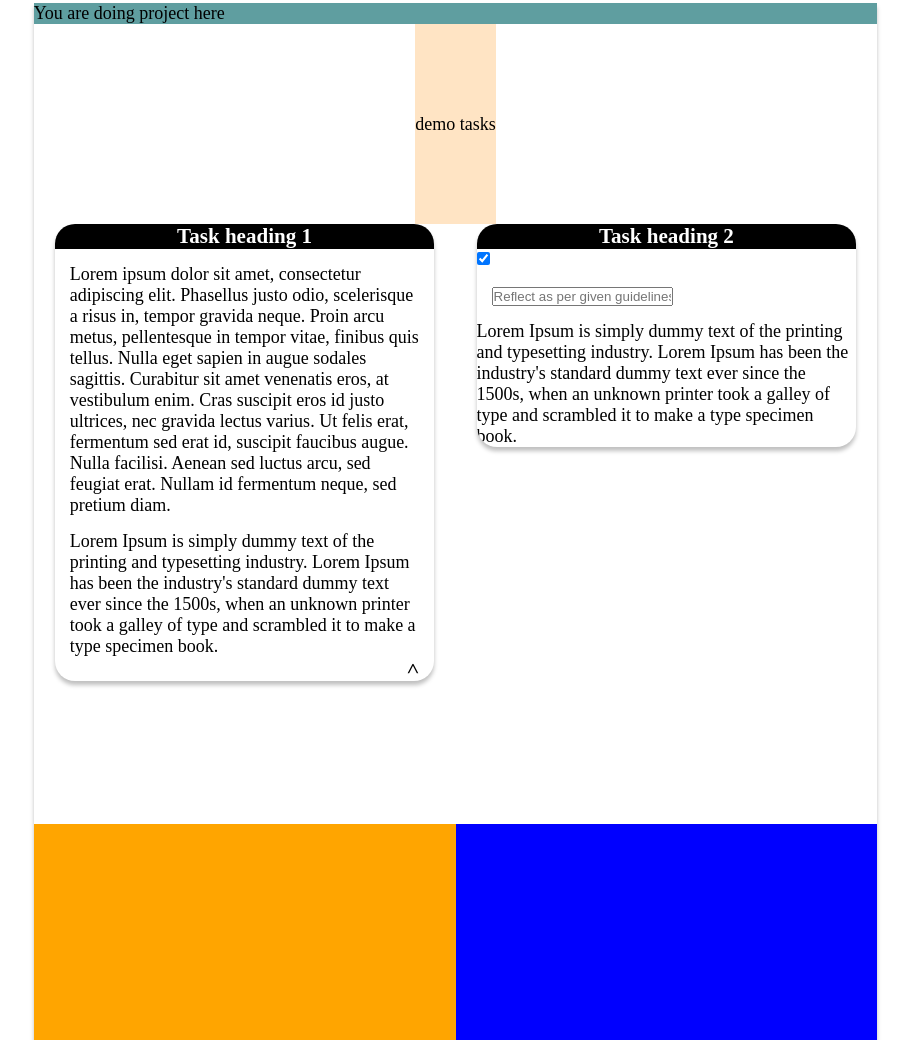
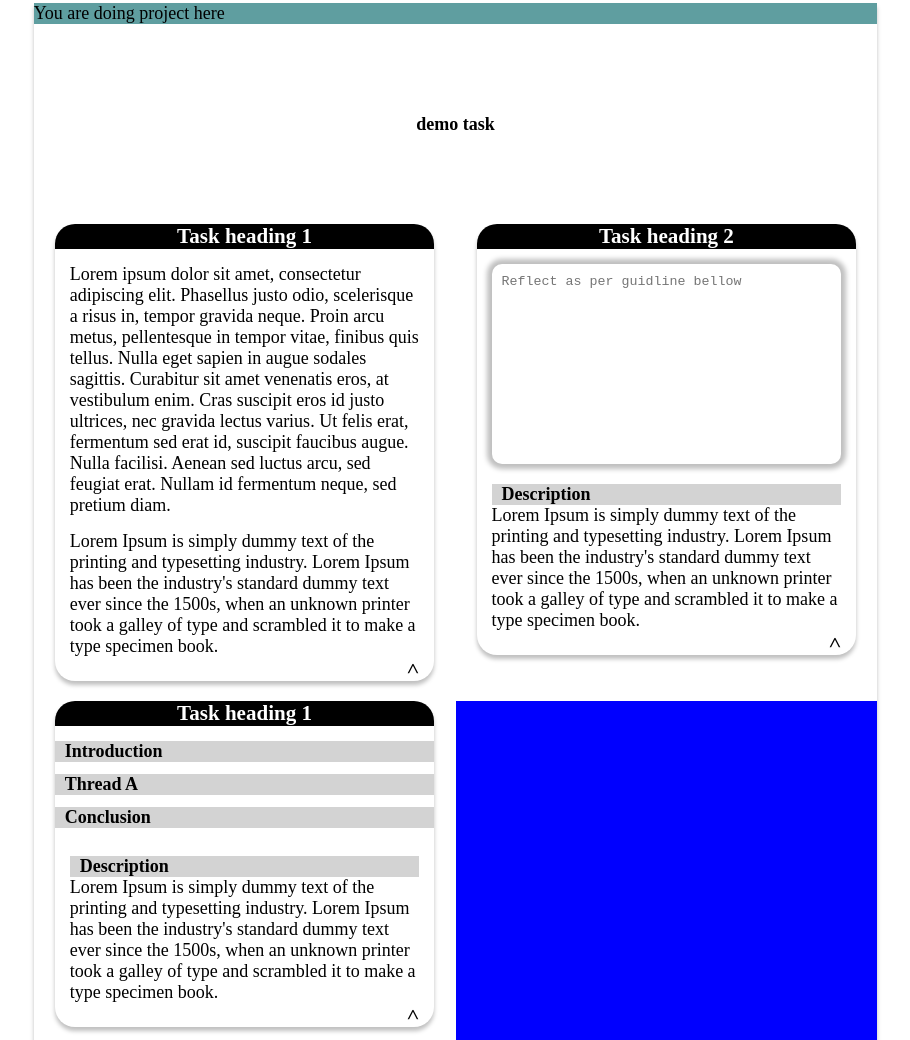
Before and after one commit to Razzor25/DeepThought-Intern-Task, a plain HTML site: page DeepThought/index.html in a window 1280 px wide. Shown: the part 152-1192 px from the top of the page, without its empty margins (247-1157 px from the left). Drawn offline with Linux system fonts and the light colour scheme.

Commit message:
"added more tasks"

```diff
--- a/DeepThought/index.html
+++ b/DeepThought/index.html
@@ -48,11 +48,11 @@
        </div>
         <main>
             <div class="top">You are doing project here</div>
-            <div class="r2">demo tasks</div>
+            <div class="r2">demo task</div>
             <div class="r3-c1 all">
                 <div class="wrapper">
                     <h3>Task heading 1</h3>
-                    <input id="toggle1" type="checkbox" checked>
+                    <input class="toggle" id="toggle1" type="checkbox" checked>
                     <section>
                         <div>
                             Lorem ipsum dolor sit amet, consectetur adipiscing elit. Phasellus justo odio, scelerisque a risus in,
@@ -68,28 +68,48 @@
                         Lorem Ipsum has been the industry's standard dummy text ever since the 1500s,
                         when an unknown printer took a galley of type and scrambled it to make a type specimen book.
                     </div>
-                    <label for="toggle1"></label>
+                    <label class="arrow" for="toggle1"></label>
                 </div>
             </div>
             <div class="r3-c2 all">
                 <div class="wrapper">
                     <h3>Task heading 2</h3>
-                    <input id="toggle" type="checkbox" checked>
+                    <input class="toggle" id="toggle2" type="checkbox" checked>
                     <section>
                         <div>
-                            <input type="text" placeholder="Reflect as per given guidelines">
+                            <textarea class="comment" placeholder="Reflect as per guidline bellow"></textarea>
                         </div>
 
                     </section>
-                    <div id="expand">
+                    <div class="expand" id="expand2">
+                        <h4>Description</h4>
                         Lorem Ipsum is simply dummy text of the printing and typesetting industry.
                         Lorem Ipsum has been the industry's standard dummy text ever since the 1500s,
                         when an unknown printer took a galley of type and scrambled it to make a type specimen book.
                     </div>
-                    <label for="toggle"></label>
+                    <label class="arrow" for="toggle2"></label>
                 </div>
             </div>
-            <div class="r4-c1 all"></div>
+            <div class="r4-c1 all">
+                <div class="wrapper">
+                    <h3>Task heading 1</h3>
+                    <!-- <input class="toggle" id="toggle3" type="checkbox" checked>
+                    <label class="arrow" for="toggle3"></label> -->
+                    <input class="toggle" id="toggle3" type="checkbox" checked>
+                    <div class="inner-section">
+                        <div><h4>Introduction</h4></div>
+                        <div><h4>Thread A</h4></div>
+                        <div><h4>Conclusion</h4></div>
+                    </div>
+                    <div class="expand" id="expand3">
+                        <h4>Description</h4>
+                        Lorem Ipsum is simply dummy text of the printing and typesetting industry.
+                        Lorem Ipsum has been the industry's standard dummy text ever since the 1500s,
+                        when an unknown printer took a galley of type and scrambled it to make a type specimen book.
+                    </div>
+                    <label class="arrow" for="toggle3"></label>
+                </div>
+            </div>
             <div class="r4-c2 all"></div>
             <div class="r5-c1 all"></div>
             <div class="r5-c2 all"></div>
--- a/DeepThought/stylesheet.css
+++ b/DeepThought/stylesheet.css
@@ -61,12 +61,18 @@ nav ul li img{
 }
 main{
     display: grid;
-    grid-template-rows: max-content fit-content(200px) 600px 600px 600px;
+    grid-template-rows: max-content fit-content(200px) fit-content(1000px) 600px 600px;
     grid-template-columns: repeat(2,50%);
     width: 75%;
     margin: 50px auto;
     box-shadow: 0px 4px 4px rgba(0, 0, 0, 0.25);
     font-size: 18px;
+}
+@media only screen and (max-width:720px){
+    main{
+        grid-template-columns: 1fr;
+    }
+
 }
 .top{
     grid-column: 1/-1;
@@ -75,10 +81,10 @@ main{
 .r2{
     display: inline-flex;
     height: 200px;
+    font-weight: bolder;
     margin: auto;
     align-items: center;
     grid-column: 1/-1;
-    background-color: bisque;
 }
 .all{
     background-color: #fff;
@@ -94,30 +100,31 @@ main{
     text-align: left;
     background-color: rgb(255, 255, 255);
     box-shadow: 0px 4px 4px rgba(0, 0, 0, 0.25);
+    margin-bottom: 20px;
 }
 .wrapper h3{
     background-color: black;
     color: white;
     text-align: center;
 }
-#toggle1{
+.toggle{
     display: none;
 }
-label{
+.arrow{
     font-weight: bolder;
     display: block;
     text-align: right;
     padding-right: 15px;
 }
 
-#toggle1:checked ~ label:before{
+.arrow:before{
     font-size: 20px;
     content: ">";
     transform: rotate(270deg);
     vertical-align: text-bottom;
     display: inline-block;
 }
-#toggle1:not(:checked) ~ label:before{
+.toggle:not(:checked) ~ .arrow:before{
     font-size: 20px;
     content: ">";
     transform: rotate(90deg);
@@ -133,13 +140,33 @@ label{
 section{
     padding: 15px;
 }
-#toggle1:checked ~ #expand1{
+.toggle:checked ~ .expand{
     height:auto;
     color: black;
     padding: 0 15px;
 }
-.r4-c1{
-    background-color: orange;
+.comment{
+    box-sizing: border-box;
+    box-shadow: 0px 0px 5px 5px rgba(0, 0, 0, 0.25);
+    padding: 10px;
+    resize:none ;
+    border: 0px;
+    border-radius: 10px;
+    outline: none;
+    height: 200px;
+    width: 100%;
+    margin: 0;
+}
+
+h4{
+    padding-left: 10px;
+    background-color: lightgray;
+}
+.inner-section{
+    display: grid;
+    grid-template-rows: 33% 33% 33%;
+    padding: 15px 0;
+    height: 100px;
 }
 .r4-c2{
     background-color: blue;
```
